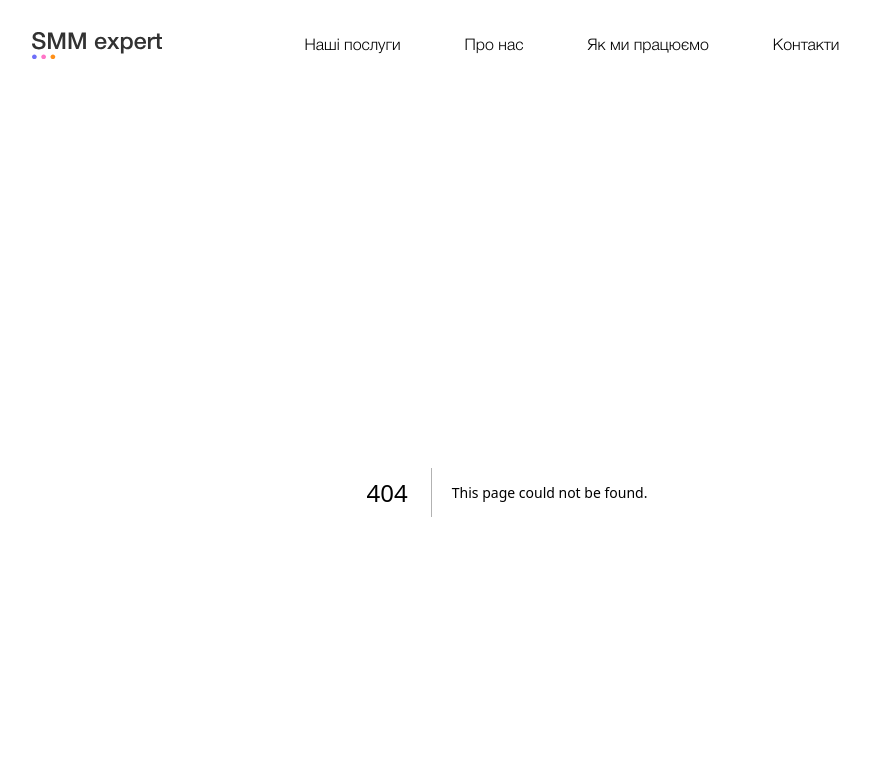
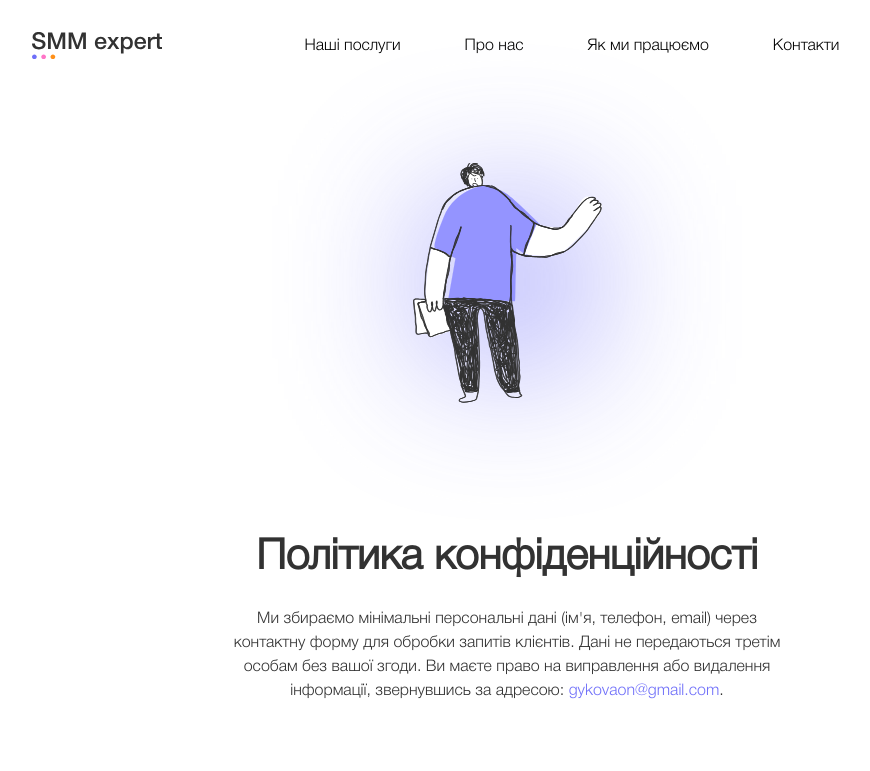
Before and after one commit to born2bemedia/mysmmexperts, a Next.js app: page /privacy-policy in a window 1280 px wide. Before the commit this address had no page. Shown: the top 771 px of the page, without its empty margins (133-1003 px from the left). Built offline with nearby package versions, Linux system fonts and the light colour scheme.

Commit message:
[feature/privacy-policy]: Privacy Policy (#1)

```diff
--- /dev/null
+++ b/src/app/not-found.tsx
@@ -0,0 +1,30 @@
+import Image from 'next/image';
+
+import { Text } from '@/shared/ui/kit/text';
+import { Title } from '@/shared/ui/kit/title';
+
+export default function NotFound() {
+  return (
+    <main className="relative mx-[165px] my-10 flex h-[667px] flex-col justify-center gap-8 overflow-hidden rounded-4xl pt-[100px] pb-[108px] max-md:mx-5 max-md:px-3">
+      <section className="mx-auto max-md:flex max-md:flex-col max-md:items-center">
+        <Image
+          className="max-md:w-[273px]"
+          src="/images/404.svg"
+          alt="404"
+          width={559}
+          height={303}
+        />
+        <div className="flex w-[493px] flex-col items-center gap-4 text-center max-md:w-full">
+          <Title>Сторінку не знайдено</Title>
+          <Text>
+            Ми не змогли знайти цю сторінку.Можливо, її перемістили або
+            видалили.Повернутися на головну сторінку (+посилання)
+          </Text>
+        </div>
+      </section>
+      <div className="absolute -top-[140%] -left-[50%] h-[976px] w-[976px] rounded-full bg-[#FF9019] blur-[350px]" />
+      <div className="absolute -top-[120%] -right-[50%] h-[976px] w-[976px] rounded-full bg-[#FF75C7] blur-[350px]" />
+      <div className="absolute -bottom-[160%] -left-[20%] h-[1080px] w-[1056px] rounded-full bg-[#6F6FF9] blur-[350px]" />
+    </main>
+  );
+}
--- /dev/null
+++ b/src/app/privacy-policy/components/hero.tsx
@@ -0,0 +1,18 @@
+'use client';
+
+import Image from 'next/image';
+
+export const Hero = () => {
+  return (
+    <section className="relative flex items-center justify-center py-[70px]">
+      <Image
+        className="z-10"
+        src="/images/privacy.svg"
+        alt="privacy-man"
+        width={189}
+        height={240}
+      />
+      <div className="absolute top-1/2 left-1/2 z-0 h-[157px] w-[157px] -translate-x-1/2 -translate-y-1/2 bg-[#6F6FF9] opacity-60 blur-[75px]" />
+    </section>
+  );
+};
--- /dev/null
+++ b/src/app/privacy-policy/components/index.ts
@@ -0,0 +1,2 @@
+export * from './hero';
+export * from './policy-content';
--- /dev/null
+++ b/src/app/privacy-policy/components/policy-content.tsx
@@ -0,0 +1,24 @@
+'use client';
+
+import Link from 'next/link';
+
+import { Text } from '@/shared/ui/kit/text';
+import { Title } from '@/shared/ui/kit/title';
+
+export const PolicyContent = () => {
+  return (
+    <section className="mx-auto flex w-[556px] flex-col items-center justify-center gap-6 pt-[60px] pb-[69px] text-center max-md:w-full max-md:px-5 max-md:pt-10">
+      <Title>Політика конфіденційності</Title>
+      <Text>
+        Ми збираємо мінімальні персональні дані (ім&apos;я, телефон, email)
+        через контактну форму для обробки запитів клієнтів. Дані не передаються
+        третім особам без вашої згоди. Ви маєте право на виправлення або
+        видалення інформації, звернувшись за адресою:{' '}
+        <Link className="text-[#6F6FF9]" href="mailto:gykovaon@gmail.com">
+          gykovaon@gmail.com
+        </Link>
+        .
+      </Text>
+    </section>
+  );
+};
--- /dev/null
+++ b/src/app/privacy-policy/page.tsx
@@ -0,0 +1,10 @@
+import { Hero, PolicyContent } from './components';
+
+export default function PrivacyPolicy() {
+  return (
+    <main>
+      <Hero />
+      <PolicyContent />
+    </main>
+  );
+}
```
Also changed, not shown: public/images/404.svg (added), public/images/privacy.svg (added).
